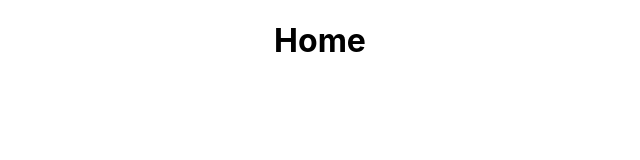
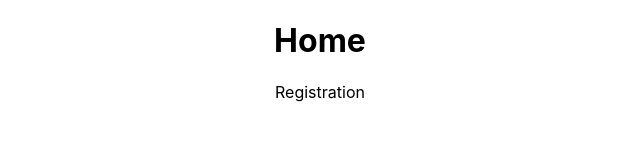
Before and after one commit to imhilla/TelCars, a React (Create React App) app in the folder react-frontend/: page / in a window 1280 px wide. Shown: the top 160 px of the page, without its empty margins (320-960 px from the left). Built offline with nearby package versions, Linux system fonts and the light colour scheme.

Commit message:
add registration component

```diff
--- a/react-frontend/src/components/Home.js
+++ b/react-frontend/src/components/Home.js
@@ -1,10 +1,14 @@
 /* eslint-disable react/prefer-stateless-function */
 import React from 'react';
+import Registration from './auth/Registration';
 
 class Home extends React.Component {
   render() {
     return (
-      <div><h1>Home</h1></div>
+      <div>
+        <h1>Home</h1>
+        <Registration />
+      </div>
     );
   }
 }
--- a/react-frontend/src/components/auth/Registration.js
+++ b/react-frontend/src/components/auth/Registration.js
@@ -0,0 +1,12 @@
+import React from 'react';
+
+class Registration extends React.Component {
+  render() {
+    return (
+      <div>
+        Registration
+      </div>
+    );
+  }
+}
+export default Registration;
```
